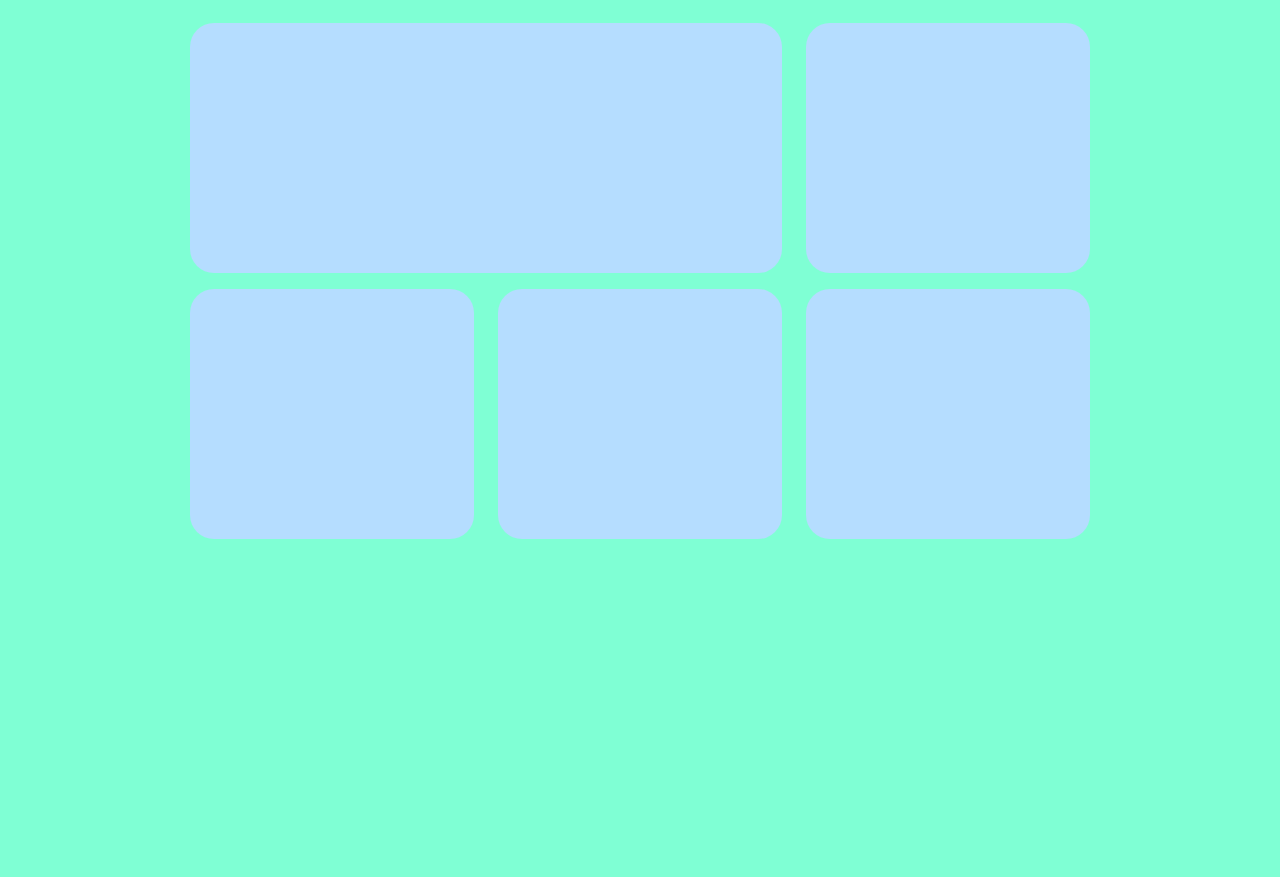
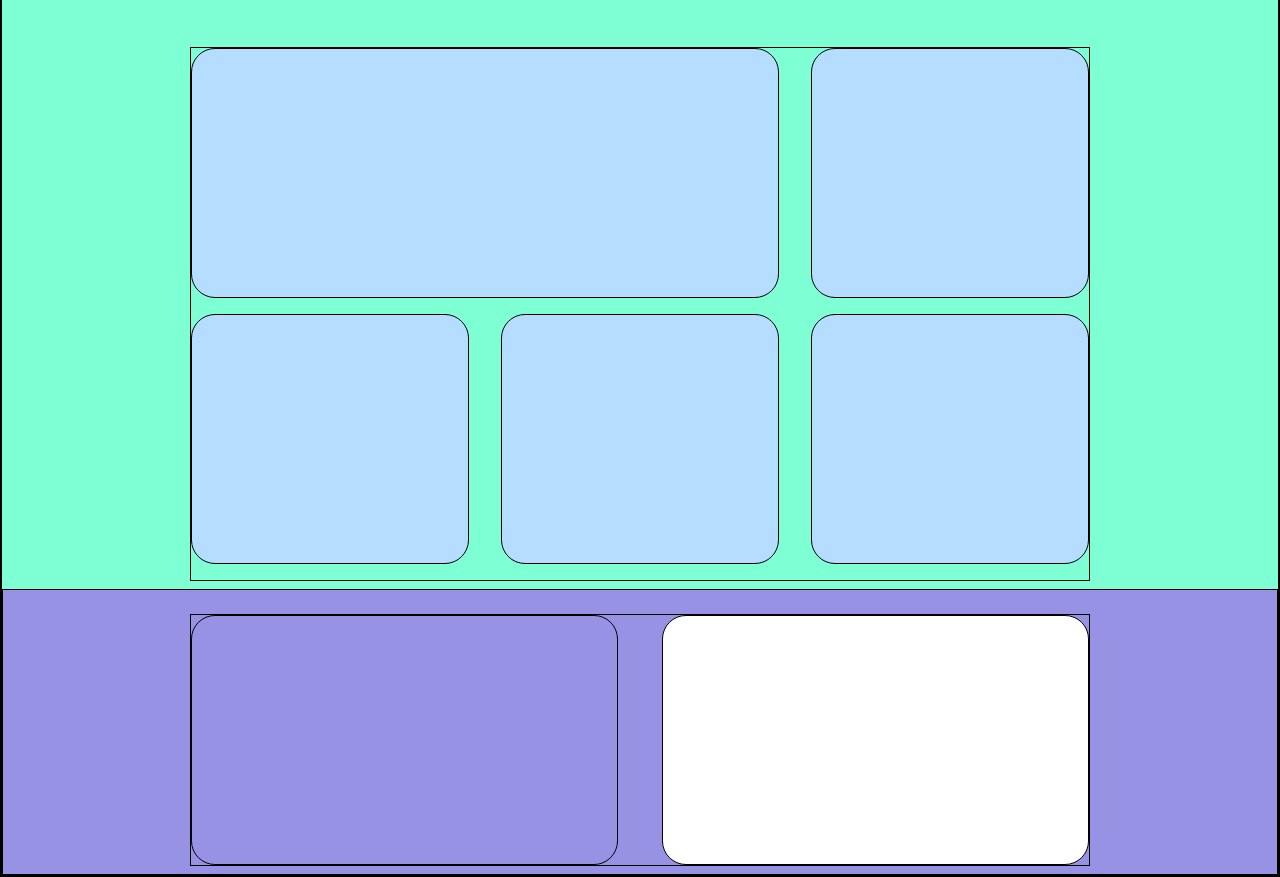
Before and after one commit to SalvoBevilacqua/htmlcss-responsive-layout, a plain HTML site: page index.html in a window 1280 px wide. Shown: the part 81-958 px from the top of the page. Before the commit the page ends 800 px from the top, so only its background shows below. Drawn offline with Linux system fonts and the light colour scheme.

Commit message:
add:planning

```diff
--- a/css/responsive.css
+++ b/css/responsive.css
@@ -1,23 +1,13 @@
-/* HEADER */
-
+/* COMMON */
 @media screen and (max-width: 480px) {
     .desktop {
         display: none;
-    }
-    .card {
-        margin: 0 auto 1rem;
     }
 }
 
 @media screen and (min-width: 481px) {
     .desktop {
         display: none;
-    }
-    .card {
-        width: calc(100% / 3 - 3rem / 3);
-    }
-    .first {
-        width: calc(100% - (100% / 3 - 3rem / 3) - 1.5rem);
     }
 }
 
@@ -35,3 +25,32 @@
         width: 900px;
     }
 }
+
+/* DEMO */
+@media screen and (min-width: 481px) {
+    .demo .card {
+        width: calc(100% / 3 - 4rem / 3);
+    }
+    .demo .first {
+        width: calc(100% - (100% / 3 - 4rem / 3) - 2rem);
+    }
+}
+
+/* PLANNING */
+@media screen and (max-width: 768px) {
+    .planning .card {
+        margin: 0 auto 1rem;
+    }
+}
+
+@media screen and (min-width: 769px) {
+    .planning .container {
+        display: flex;
+        justify-content: space-between;
+        align-items: flex-end;
+    }
+    .planning .card {
+        width: calc(95% / 2);
+        margin: 0;
+    }
+}
--- a/css/style.css
+++ b/css/style.css
@@ -3,6 +3,8 @@
     padding: 0;
     box-sizing: border-box;
     text-decoration: none;
+    /* DEBUG */
+    border: 1px solid black;
 }
 
 img {
@@ -12,10 +14,10 @@ img {
 :root {
     --background_header: rgb(0, 132, 253);
     --background_demo_card: rgb(181, 221, 255);
+    --background_planning: rgb(151, 146, 228);
 }
 
 /* COMMON */
-
 a {
     color: inherit;
 }
@@ -40,21 +42,21 @@ body {
 }
 
 .card {
-    width: 90%;
+    width: 100%;
     text-align: center;
     border-radius: 1.5rem;
     margin-bottom: 1rem;
+    /* margin-bottom: 1rem; */
     /* DEBUG */
     min-height: 250px;
 }
 
 /* HEADER */
-
 header {
     width: 100%;
     padding: 1rem 0;
     color: white;
-    margin-bottom: 2rem;
+    margin-bottom: 3rem;
     background-color: var(--background_header);
 }
 
@@ -76,6 +78,22 @@ ul li:last-child {
 
 /* MAIN */
 
+/* DEMO */
+.demo {
+    margin-bottom: .5rem;
+}
+
 .demo .card {
     background-color: var(--background_demo_card);
 }
+
+/* PLANNING */
+.planning {
+    padding-top: 1.5rem;
+    padding-bottom: .5rem;
+    background-color: var(--background_planning);
+}
+
+.planning .container .card:last-child {
+    background-color: white;
+}
--- a/index.html
+++ b/index.html
@@ -32,6 +32,8 @@
         </header>
 
         <!-- MAIN -->
+
+        <!-- DEMO -->
         <section class="demo container flex">
             <div class="card first"></div>
             <div class="card"></div>
@@ -40,6 +42,14 @@
             <div class="card"></div>
         </section>
 
+        <!-- PLANNING -->
+        <section class="planning">
+            <div class="container">
+                <div class="card"></div>
+                <div class="card"></div>
+            </div>
+        </section>
+
     </body>
 
 </html>
```
